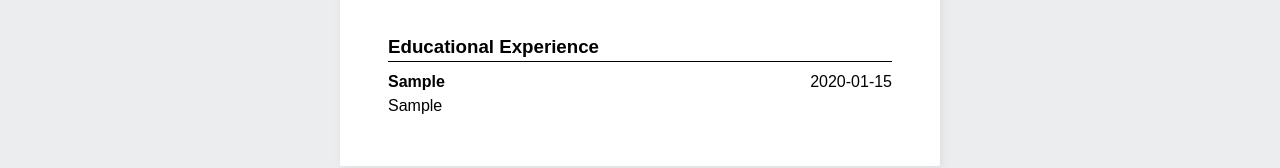
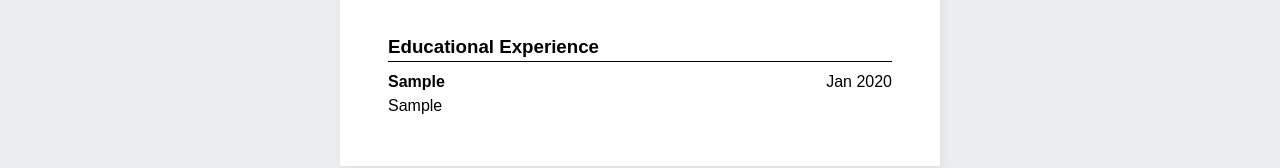
Before and after one commit to lymyr/odin-cv, a React (Vite) app: page / in a window 1280 px wide. Both pictures are taken after typing "Sample", "name@example.com", "5551234", "Sample", "Sample", "2020-01-15" into the empty fields and a click on the button "Submit". Shown: the part 183-351 px from the top of the page. Built offline with nearby package versions, Linux system fonts and the light colour scheme.

Commit message:
feat: added format date for output

```diff
--- a/package.json
+++ b/package.json
@@ -10,6 +10,7 @@
     "preview": "vite preview"
   },
   "dependencies": {
+    "date-fns": "^4.4.0",
     "react": "^19.2.7",
     "react-dom": "^19.2.7"
   },
--- a/src/components/Output.jsx
+++ b/src/components/Output.jsx
@@ -1,4 +1,10 @@
 import "../styles/Output.css"
+import { format } from "date-fns"
+
+function formatDate(date, formatType) {
+    if (date == false) return ""
+    return format(date, formatType);
+}
 
 export default function Output({applicant}) {
     return (
@@ -19,7 +25,7 @@ export default function Output({applicant}) {
                                 <h4>{edu.schoolName}</h4>
                                 <p>{edu.studyTitle}</p>
                             </div>
-                            <p>{edu.studyDate}</p>
+                            <p>{formatDate(edu.studyDate, "MMM yyyy")}</p>
                             </div>
                         )
                     })}
@@ -40,7 +46,7 @@ export default function Output({applicant}) {
                                         <h4>{exp.companyName}</h4>
                                         <p>{exp.position}</p>
                                     </div>
-                                    <p>{exp.fromDate} - {exp.toDate}</p>
+                                    <p>{formatDate(exp.fromDate, "MMM yyyy")} – {formatDate(exp.toDate, "MMM yyyy")}</p>
                                 </div>
                                 <ul>
                                     {exp.responsibilities.map((r, rI) => <li key={`${rI}-${exp.id}`}>{r}</li>)}
```
Also changed, not shown: 1 other file (tests, documents, lock files or other folders).
